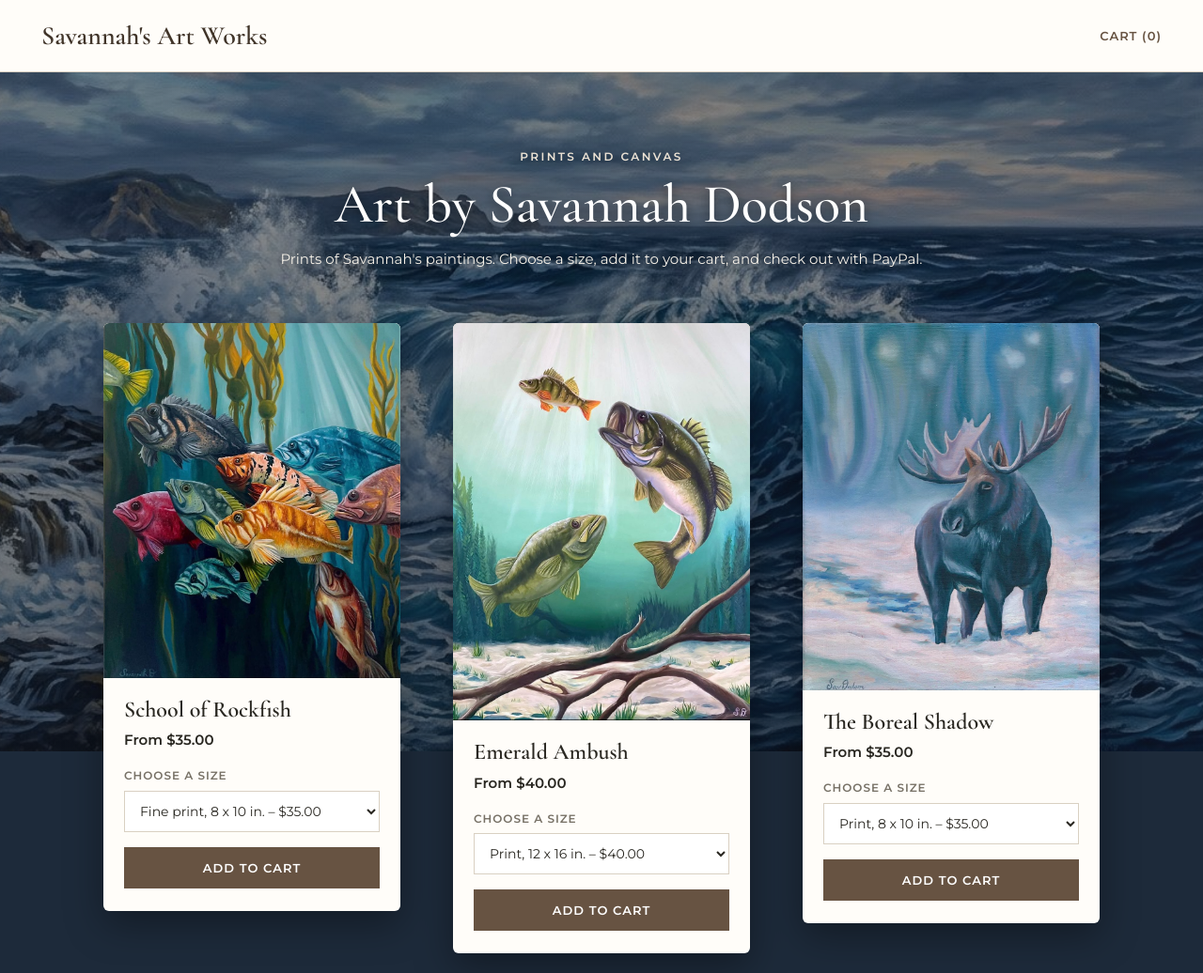
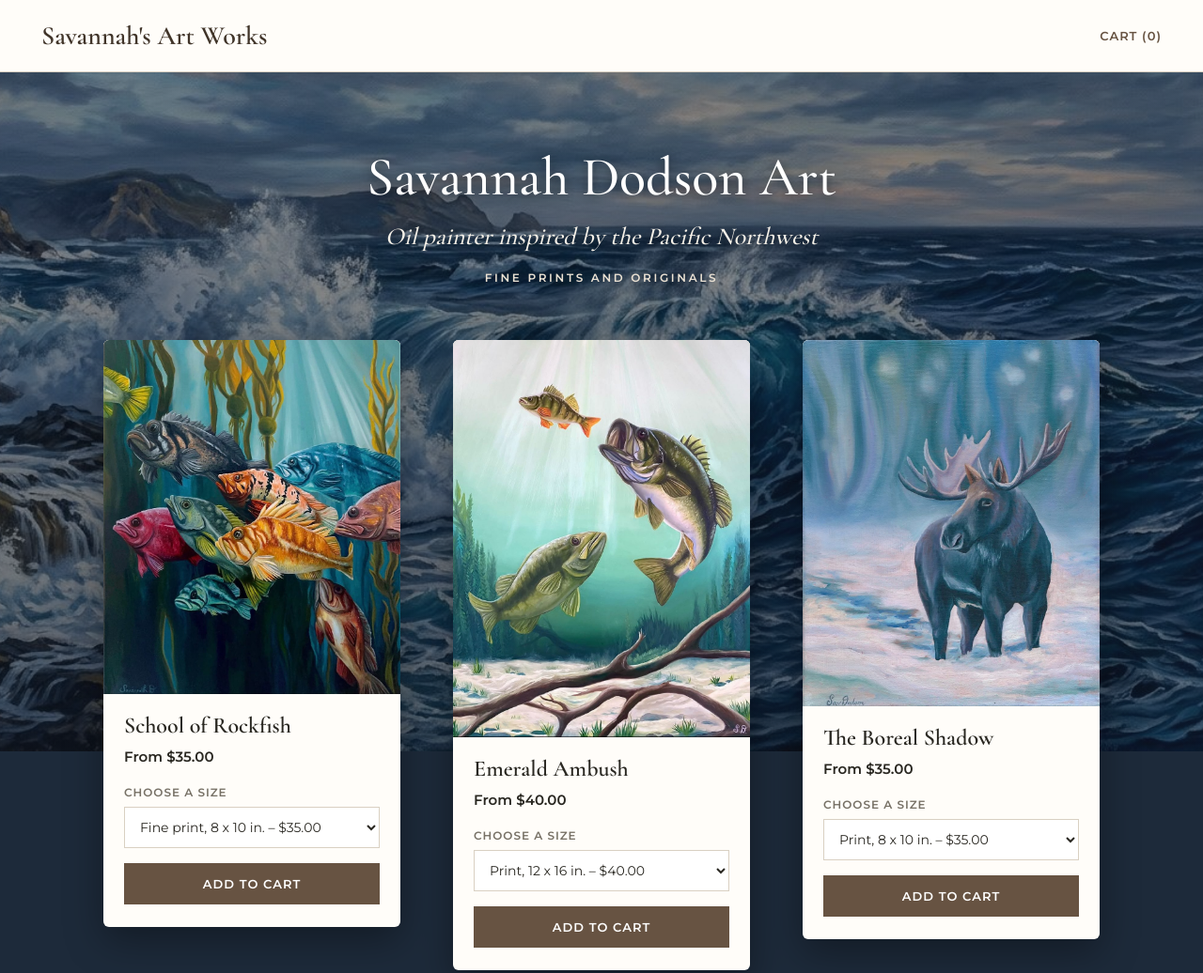
Before and after one commit to tdodson0612/Savannahs-Art-Works, a plain HTML site: page index.html in a window 1280 px wide. Shown: the top 1036 px of the page at 94% size. Drawn offline with nearby package versions, Linux system fonts and the light colour scheme.

Commit message:
New heading from Savannah and add The Boreal Shadow

```diff
--- a/index.html
+++ b/index.html
@@ -24,9 +24,9 @@
     <main>
         <section class="intro">
             <div class="container">
-                <p class="eyebrow">Prints and canvas</p>
-                <h1>Art by Savannah Dodson</h1>
-                <p class="intro-text">Prints of Savannah's paintings. Choose a size, add it to your cart, and check out with PayPal.</p>
+                <h1>Savannah Dodson Art</h1>
+                <p class="intro-text">Oil painter inspired by the Pacific Northwest</p>
+                <p class="intro-sub">Fine prints and originals</p>
             </div>
         </section>
 
--- a/style.css
+++ b/style.css
@@ -433,3 +433,20 @@ h1 {
     .cart-item { grid-template-columns: 70px 1fr auto; gap: 12px; }
     .cart-thumb { width: 70px; }
 }
+
+/* Subtitle under "Savannah Dodson Art" */
+.intro .intro-text {
+    font-family: var(--serif);
+    font-size: clamp(20px, 2.6vw, 26px);
+    font-style: italic;
+    margin-top: 10px;
+}
+
+.intro-sub {
+    font-size: 12px;
+    font-weight: 600;
+    letter-spacing: 0.22em;
+    text-transform: uppercase;
+    color: var(--cream-dark);
+    margin-top: 14px;
+}
```
